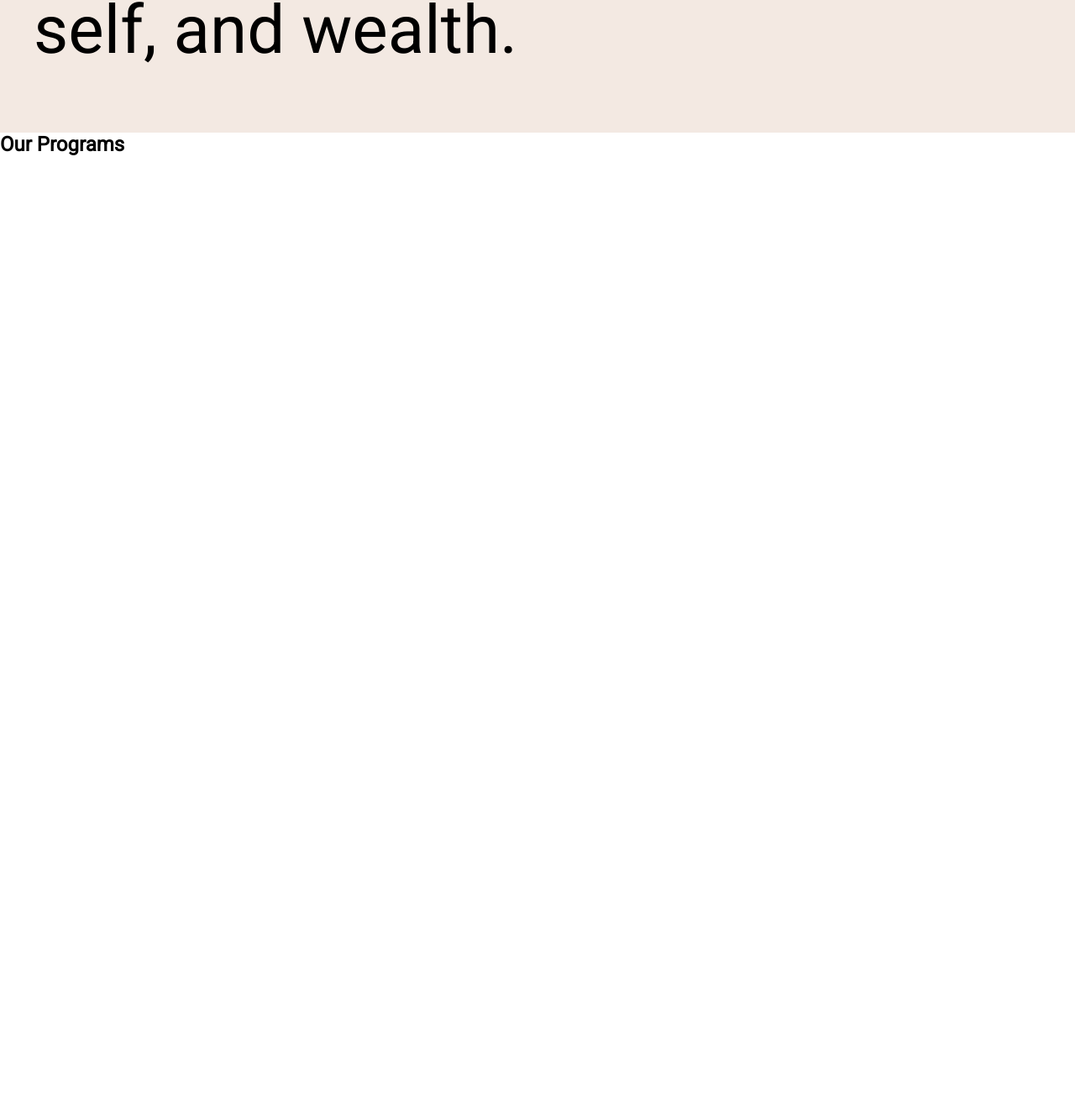
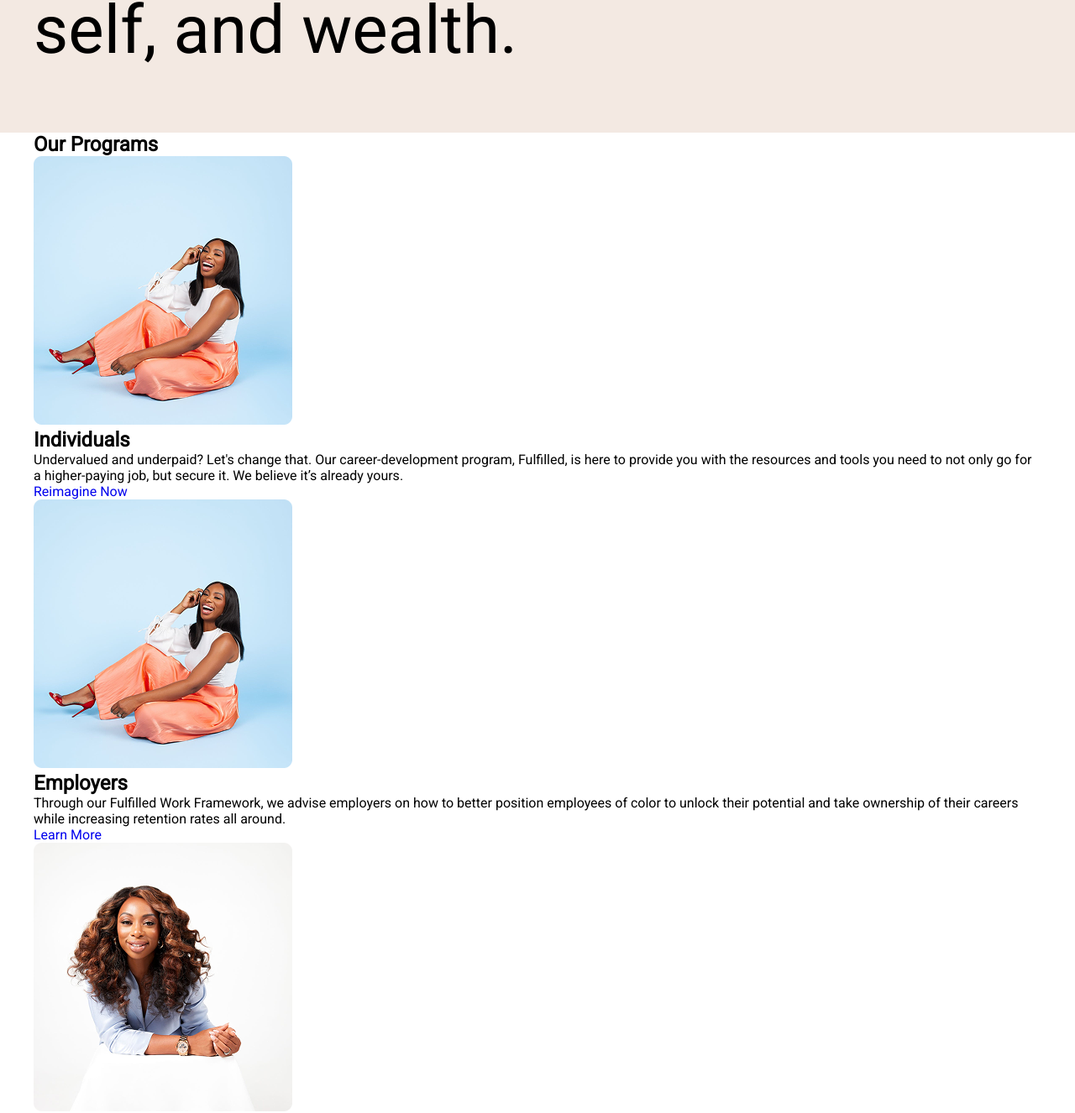
Before and after one commit to OsmanliFarid/ISIMEMEN-FS37TASK, a plain HTML site: page index.html in a window 1280 px wide. Shown: the part 1474-2800 px from the top of the page at 84% size. Before the commit the page ends 1660 px from the top, so only its background shows below. Drawn offline with Linux system fonts and the light colour scheme.

Commit message:
html carts end

```diff
--- a/index.html
+++ b/index.html
@@ -54,7 +54,7 @@
             <div class="main-navbar-background">
                 <div class="container">
                     <div class="main-navbar-title">
-                        <h1 class="main-mavbar-text">
+                        <h1 class="main-navbar-text">
                             Welcome to
 your reset
                         </h1>
@@ -82,16 +82,49 @@ your reset
                     </div>
                 </div>
             </div>
+            <div class="container">
                 <div class="main-cart-title">
                     <h1 class="main-cart-text">
                         Our Programs
                     </h1>
                 </div>
-            <div class="container">
+
                     <div class="main-carts-boxs">
                         <div class="main-cart-box">
+                            <img src="./images/cart-image.png" alt="" class="cart-img">
+                            <h1 class="main-cart-text2">
+                                Individuals
+                            </h1>
+                            <p class="main-cart-desc">
+                                Undervalued and underpaid? Let's change that. Our career-development program, Fulfilled, is here to provide you with the resources and tools you need to not only go for a higher-paying job, but secure it. We believe it’s already yours.
+                            </p>
+                            <a href="#" class="main-cart-btn">
+                                Reimagine Now
+                            </a>
+                        </div>
+                        <div class="main-cart-box2">
+                            <img src="./images/cart-image2.png" alt="" class="cart-img2">
+                            <h1 class="main-cart-text3">
+                                Employers
+                            </h1>
+                            <p class="main-cart-desc3">
+                                Through our Fulfilled Work Framework, we advise employers on how to better position employees of color to unlock their potential and take ownership of their careers while increasing retention rates all around.                            </p>
+                            <a href="#" class="main-cart-btn3">
+                                Learn More
+                            </a>
+                        </div>
+                        <div class="main-cart-box3">
+                            <img src="./images/cart-image3.png" alt="" class="cart-img3">
+                            <h1 class="main-cart-text4">
+                                Leaders
+                            </h1>
+                            <p class="main-cart-desc4">
+                                We coach leaders, business owners, and influencers on how to maximize their value, unleash their power, and grow their success. From where we’re looking, there’s no glass ceiling.                            </p>
+                            <a href="#" class="main-cart-btn4">
+                                Explore More
+                            </a>
+                        </div>
 
-                    </div>
                 </div>
             </div>
         </section>
```
Lines whose indentation alone changed are shown as unchanged.
